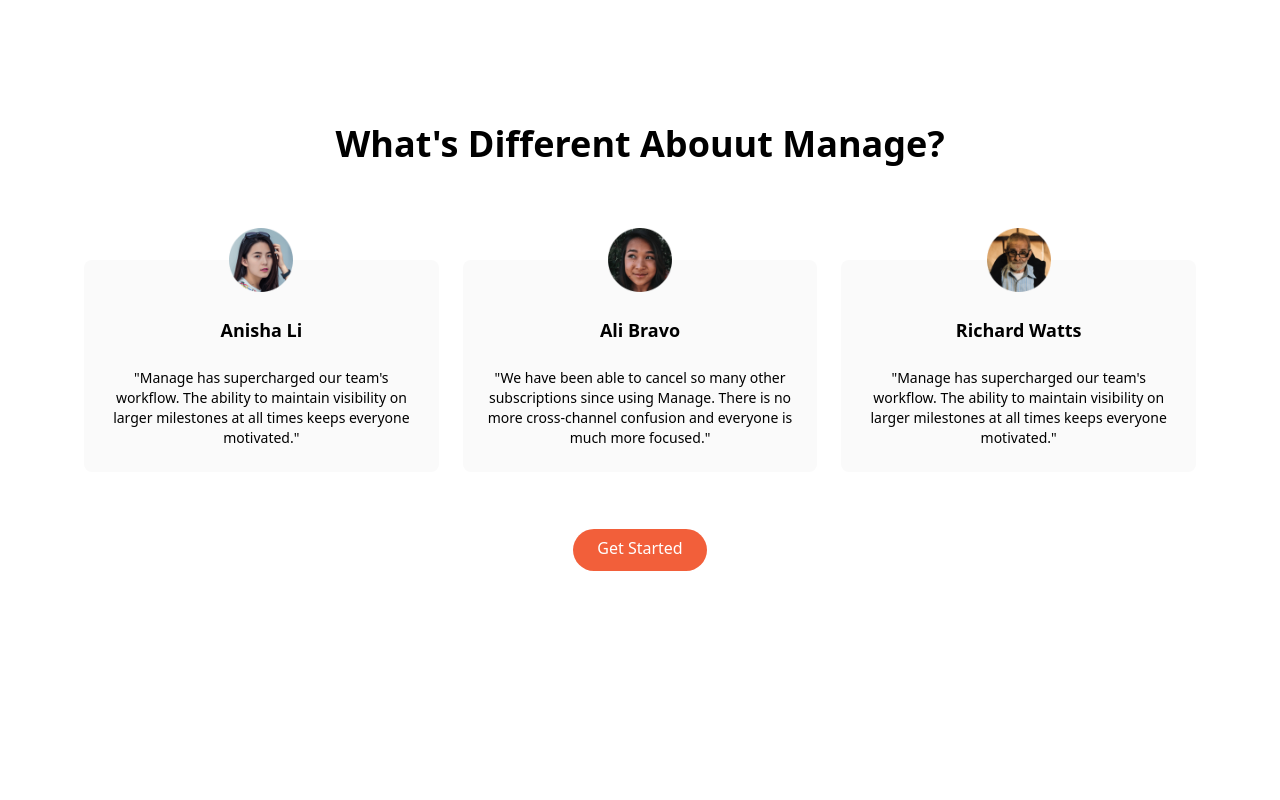
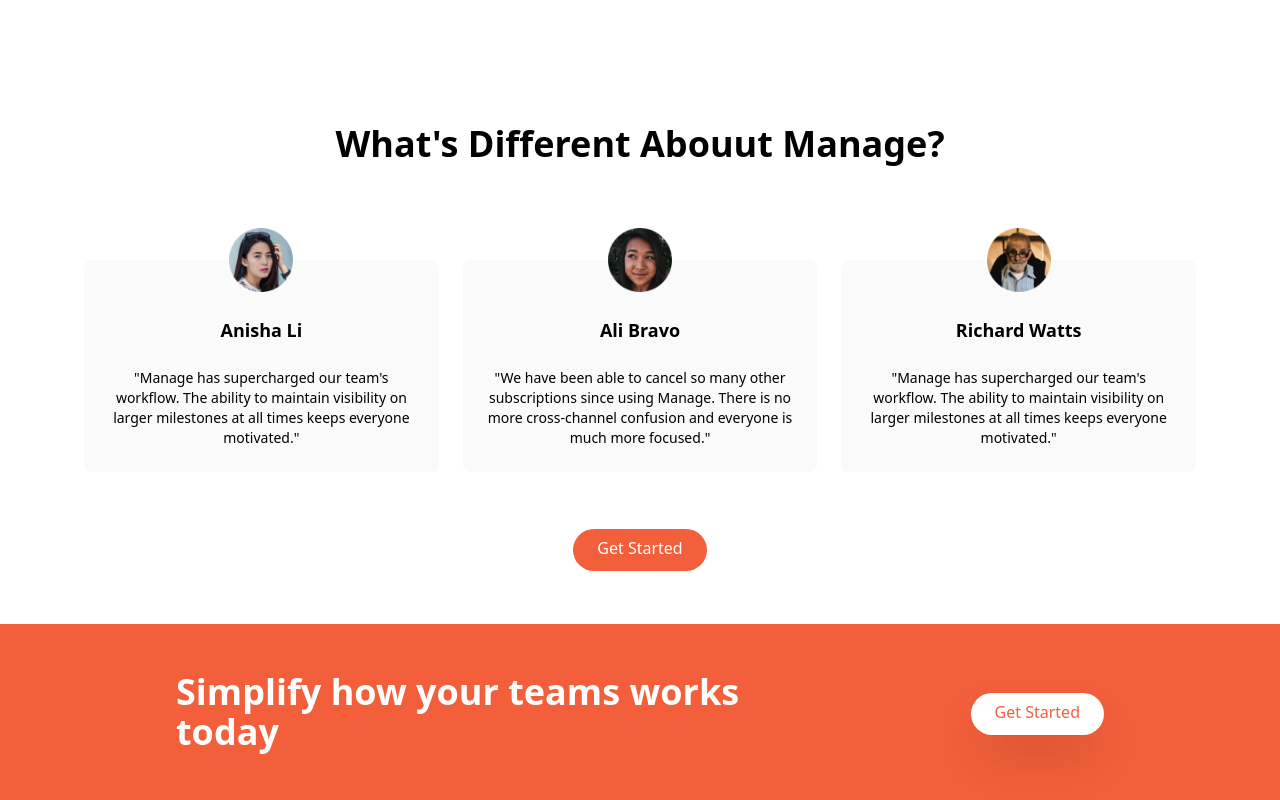
Before and after one commit to black-code1/tailwind-manage-landing, a website: page index.html in a window 1280 px wide. Shown: the part 1144-1944 px from the top of the page. Before the commit the page ends 1768 px from the top, so only its background shows below. Drawn offline with Linux system fonts and the light colour scheme.

Commit message:
Styled CTA Section

```diff
--- a/index.html
+++ b/index.html
@@ -239,5 +239,28 @@
         </div>
       </div>
     </section>
+
+    <!-- CTA Section -->
+    <section id="cta" class="bg-brightRed">
+      <!-- Flex Container -->
+      <div
+        class="container flex flex-col items-center justify-between px-6 py-24 mx-auto space-y-12 md:py-12 md:flex-row md:space-y-0"
+      >
+        <!-- Heading -->
+        <h2
+          class="text-5xl font-bold leading-tight text-center text-white md:text-4xl md:max-w-xl md:text-left"
+        >
+          Simplify how your teams works today
+        </h2>
+        <!-- Button -->
+        <div>
+          <a
+            href="#"
+            class="p-3 px-6 pt-2 text-brightRed bg-white rounded-full shadow-2xl baseline hover:bg-gray-900"
+            >Get Started</a
+          >
+        </div>
+      </div>
+    </section>
   </body>
 </html>
```
Also changed, not shown: css/main.css.
